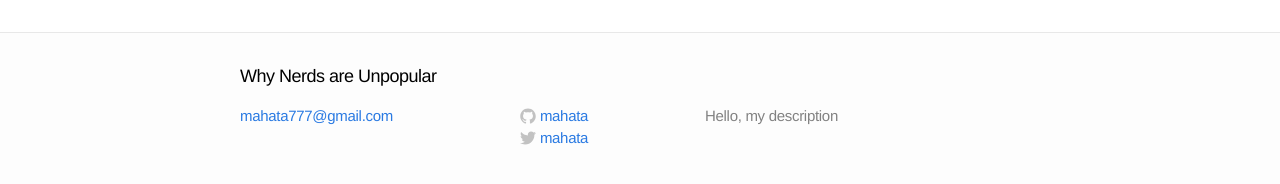
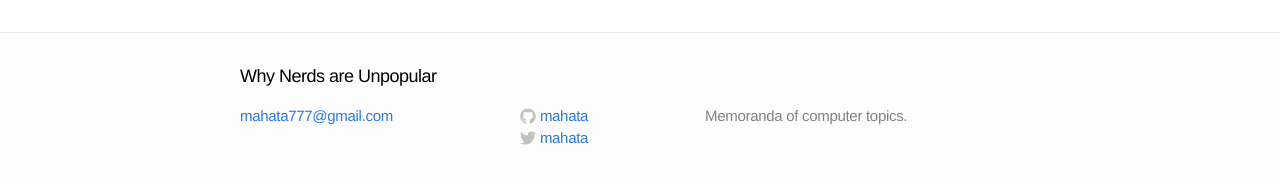
Before and after one commit to mahata/mahata.github.io, a Jekyll site: the page built from index.html, in a window 1280 px wide. Shown: the part 243-427 px from the top of the page. Built offline with Jekyll 4.4.1, drawn with Linux system fonts in a browser that asks for light colours.

Commit message:
Change site description

```diff
--- a/_config.yml
+++ b/_config.yml
@@ -2,7 +2,7 @@ title: Why Nerds are Unpopular
 author: mahata
 email: mahata777@gmail.com
 
-description: "Hello, my description"
+description: "Memoranda of computer topics."
 baseurl: ""
 url: "https://mahata.github.io"
 twitter_username: mahata
```
